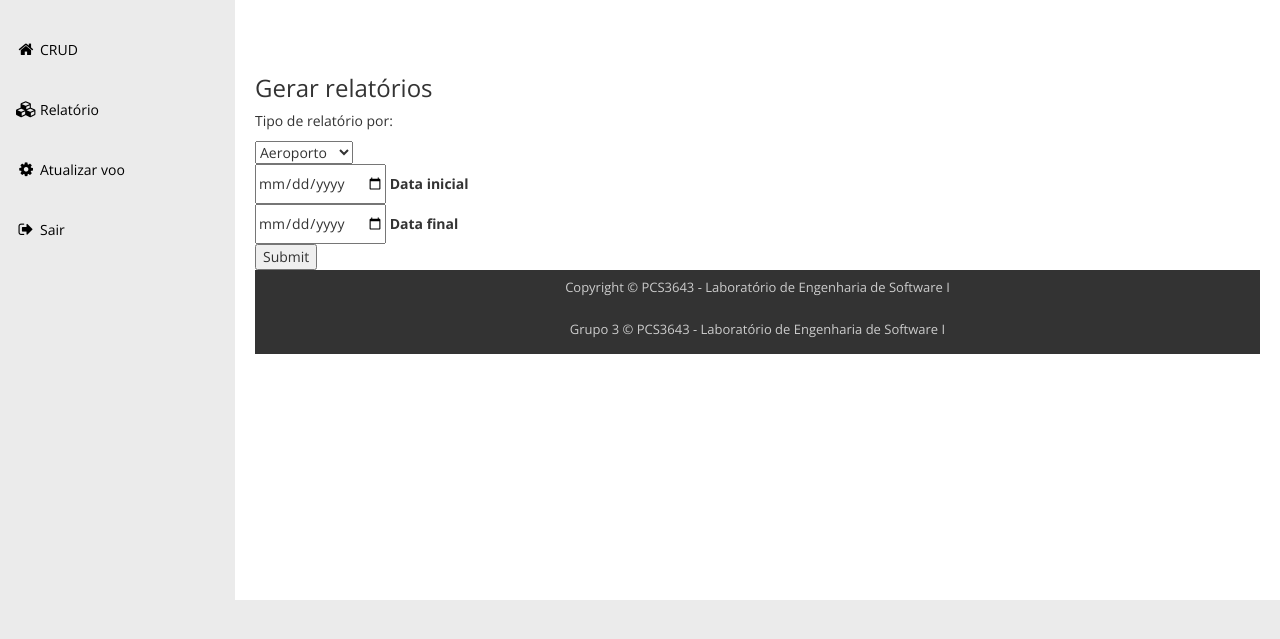
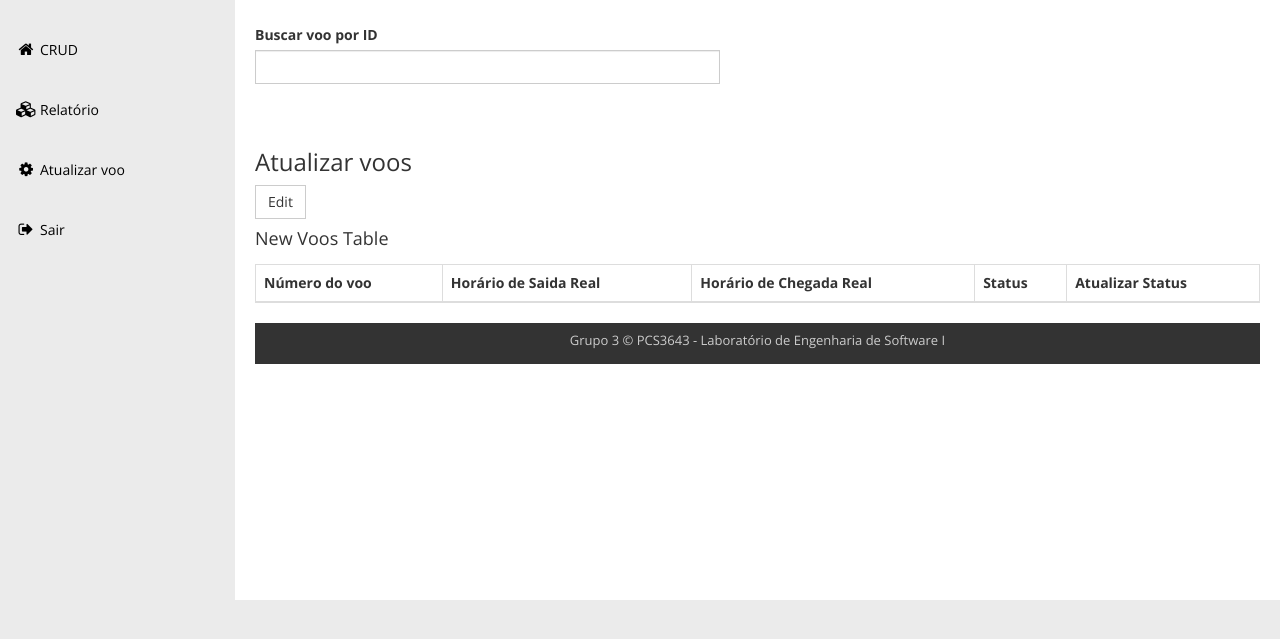
Before and after one commit to ggm801/Lab-Eng-Soft, a Django app: page /relatorio in a window 1280 px wide. Shown: the part 50-689 px from the top of the page. Run offline with Django 4.2, Linux system fonts and the light colour scheme; a user stored in the database is signed in; lists and menus that the app fills with data are empty; some libraries are stand-ins or nearby versions.

Commit message:
Relatorio Aeroporto

```diff
--- a/MyProject/MyProject/urls.py
+++ b/MyProject/MyProject/urls.py
@@ -25,7 +25,7 @@ urlpatterns = [
     path('relatorio', views.relatorio, name='relatorio'),
     path('atualizarvoo', views.updateflight, name='atualizarvoo'),
     path('formPage', views.vooForm),
-    path('relatorioFormPage', views.relatorioForm),
+    path('relatorioFormPage', views.relatorioForm, name='relatorioForm'),
     path('update_voo/<str:pk>', views.vooUpdateForm2, name='update_voo'),
     path('delete_voo/<str:pk>', views.deleteVoo, name='delete_voo'),
     path('update_voo_real/<str:pk>', views.vooUpdateForm, name='update_voo_real')
--- a/MyProject/book/forms.py
+++ b/MyProject/book/forms.py
@@ -1,5 +1,5 @@
 from django import forms
-from .models import Voo, VooReal
+from .models import Voo, VooReal, Relatorio
 
 
 class VooFormulario(forms.ModelForm):
@@ -15,8 +15,10 @@ class VooFormulario(forms.ModelForm):
 
 class RelatorioFormulario(forms.ModelForm):
     class Meta:
-        model = Voo
-        fields = ['DH_PREVISTO_SAIDA','DH_PREVISTO_CHEGADA','NM_AEROPORTO_SAIDA','NM_AEROPORTO_CHEGADA']
+        model = Relatorio
+        fields = ['data_inicio','data_fim']
+        labels = {"data_inicio": "Data de inicio",
+                  "data_fim": "Data de fim",}
 
 class VooFormularioUpdate(forms.ModelForm):
     class Meta:
--- a/MyProject/book/models.py
+++ b/MyProject/book/models.py
@@ -47,6 +47,12 @@ class Usuario(models.Model):
     class Meta:
         db_table = 'Usuario'
 
+class Relatorio(models.Model):
+    data_inicio = models.DateTimeField(null=True, blank=True,auto_now=False)
+    data_fim = models.DateTimeField(null=True, blank=True,auto_now=False   )
+    class Meta:
+        db_table = 'Relatorio'
+
 class User(models.Model):
 
     class Meta:
--- a/MyProject/book/views.py
+++ b/MyProject/book/views.py
@@ -70,12 +70,20 @@ def relatorioForm(request):
     form = RelatorioFormulario()
     if request.method == 'POST':
         form = RelatorioFormulario(request.POST)
-        if form.is_valid():
-            form.save()
+        data_inicio = form.data.get('data_inicio')
+        data_fim = form.data.get('data_fim')
+        voos = VooReal.objects.filter(DH_REAL_SAIDA__range=[data_inicio, data_fim])
+        contagem = voos.count()
+        context = {
+                'voos':voos,
+                'contagem':contagem,
+                'data_inicio': data_inicio,
+                'data_fim' : data_fim,
+            }
+        return render(request, 'relatorio.html', context)
+    context={'form' : form}
+    return render(request, 'relatorioForm.html', context)
 
-            return redirect('/relatorio')
-    context = {'form': form}
-    return render(request, 'relatorioForm.html', context)
 
 
 
--- a/MyProject/template/relatorio.html
+++ b/MyProject/template/relatorio.html
@@ -45,61 +45,49 @@
           <div class="row">
             <div class="col-md-12">
               <form role="form" id="templatemo-preferences-form">
+                <div class="row">
+                  <div class="col-md-6 margin-bottom-15">
+                    <label for="Id" class="control-label">Buscar voo por ID</label>
+                    <input type="text" class="form-control" id="id" value="">
+                  </div>
+                </div>
             </div>
           </div>
 
-
-          <h1>Gerar relatórios</h1>
-
-          <div>
-            <p>Tipo de relatório por:</p>
-            <form method="POST" >
-              {% csrf_token %}
-              <select id="relatorio" name="relatorio" class="form-select" aria-label="Default select example">
-                <option value="aeroporto">Aeroporto</option>
-                <option value="companhia">Companhia</option>
-              </select>
-              <br>
-              <input type="date" name="initial-date" id="DH_PREVISTO_CHEGADA_i">
-              <label for="DH_PREVISTO_CHEGADA_i">Data inicial</label>
-              <br>
-              <input type="date" name="final-date" id="DH_PREVISTO_CHEGADA_f">
-              <label for="DH_PREVISTO_CHEGADA_f">Data final</label>
-              <br>
-              <input type="submit" value="Submit">
-            </form>
-          </div>
-
+          <h1>Atualizar voos</h1>
 
           <div class="row">
             <div class="col-md-12">
+              <div class="table-responsive">
+                <a href="{% url 'relatorioForm' %}" class="btn btn-default">Edit</a>
+                <h4 class="margin-bottom-15">New Voos Table</h4>
+                <table class="table table-striped table-hover table-bordered">
+                  <thead>
+                    <tr>
+                      <th>Número do voo</th>
+                      <th>Horário de Saida Real</th>
+                      <th>Horário de Chegada Real</th>
+                      <th>Status</th>
+                      <th>Atualizar Status</th>
+                    </tr>
+                  </thead>
+                  <tbody>
+                        <ol>
+                          {% for v in voos%}
+                          <tr>
+                            <td>{{v.ID_VOO.ID_VOO}}</td>
+                            <td>{{v.DH_REAL_SAIDA}}</td>
+                            <td>{{v.DH_REAL_CHEGADA}}</td>
+                            <td>{{v.NM_STATUS}}</td>
+                            <td>
+                              {% endfor %}
+                        </ol>
+                      </tr>
+                    </tr>
+                    <tr>
 
-                  <!-- Modal -->
-                  <div class="modal fade" id="confirmModal" tabindex="-1" role="dialog" aria-labelledby="myModalLabel"
-                    aria-hidden="true">
-                    <div class="modal-dialog">
-                      <div class="modal-content">
-                        <div class="modal-header">
-                          <button type="button" class="close" data-dismiss="modal"><span
-                              aria-hidden="true">&times;</span><span class="sr-only">Close</span></button>
-                          <h4 class="modal-title" id="myModalLabel">Are you sure you want to sign out?</h4>
-                        </div>
-                        <div class="modal-footer">
-                          <a href="sign-in.html" class="btn btn-primary">Yes</a>
-                          <button type="button" class="btn btn-default" data-dismiss="modal">No</button>
-                        </div>
-                      </div>
-                    </div>
-                  </div>
-
-                  <footer class="templatemo-footer">
-                    <div class="templatemo-copyright">
-                      <p>Copyright &copy; PCS3643 - Laboratório de Engenharia de Software I
-                        <!-- Credit: www.templatemo.com -->
-                      </p>
-                    </div>
-                  </footer>
-                </div>
+                  </tbody>
+                </table>
               </div>
 
               <!-- Modal -->
```
Also changed, not shown: MyProject/book/migrations/0026_relatorio.py (added), MyProject/db.sqlite3.
